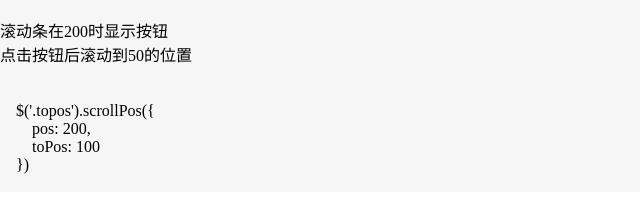
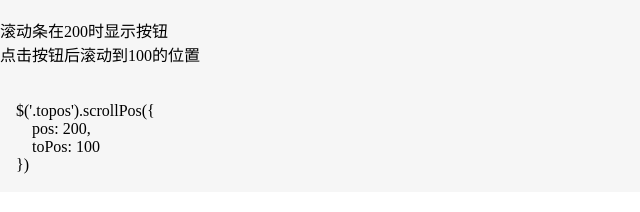
Before and after one commit to life0001/life0001.github.io, a plain HTML site: page scrollPos.html in a window 1280 px wide. Shown: the top 212 px of the page, 0-640 px from the left. Drawn offline with Linux system fonts and the light colour scheme.

Commit message:
修改描述

```diff
--- a/scrollPos.html
+++ b/scrollPos.html
@@ -15,7 +15,7 @@
 <body>
     <div class="topos"></div>
     <pre>
-        <p>滚动条在200时显示按钮<p>点击按钮后滚动到50的位置</p></p>
+        <p>滚动条在200时显示按钮<p>点击按钮后滚动到100的位置</p></p>
 
     $('.topos').scrollPos({
         pos: 200,
```
